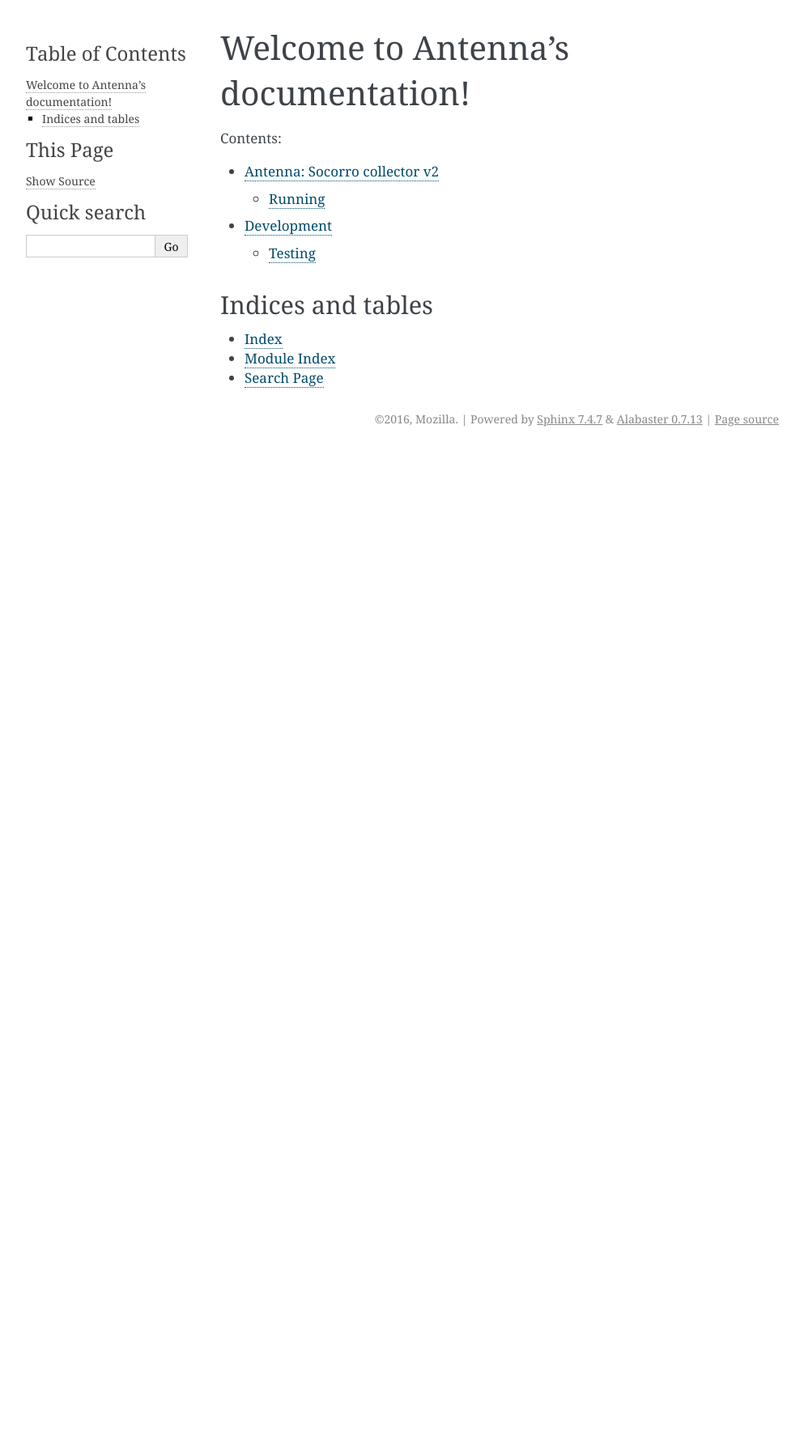
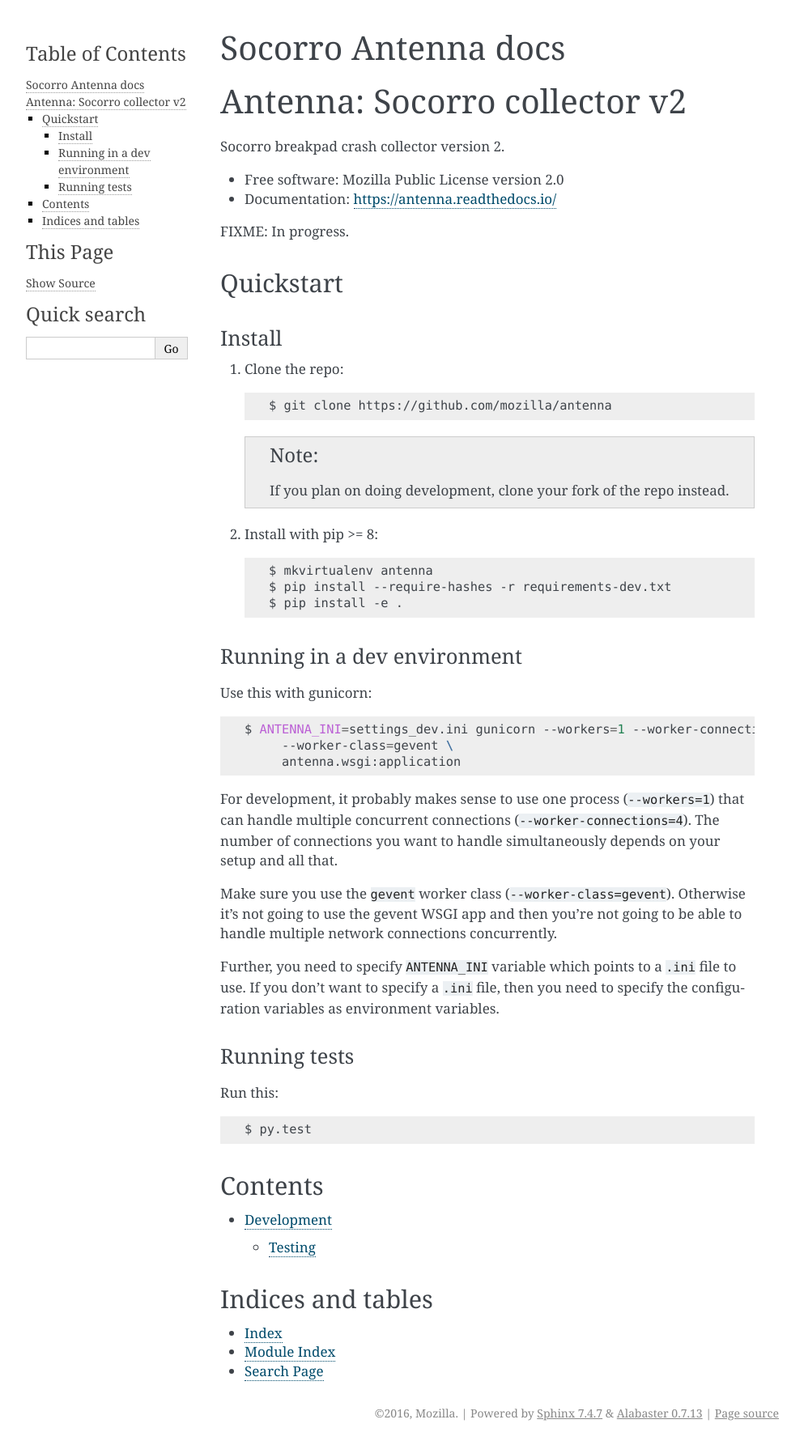
Before and after one commit to mozilla-services/antenna, a Sphinx documentation site: the page built from docs/index.rst, in a window 1280 px wide. Shown: the whole page at 81% size, without its empty margins (148-1141 px from the left). Built offline with Sphinx 7.4.7, drawn with Linux system fonts in a browser that asks for light colours; pages that are not in the unit, such as notebooks, are missing from menus; before the commit the page ends 900 px from its top, so only the background shows below that.

Commit message:
Update README with more direction
* add docs for installing
* add docs for tests
* fix docs for running

```diff
--- a/README.rst
+++ b/README.rst
@@ -4,26 +4,68 @@
 
 Socorro breakpad crash collector version 2.
 
-* Free software: Mozilla Public License version 2.0.
-* Documentation: https://.readthedocs.io
+* Free software: Mozilla Public License version 2.0
+* Documentation: https://antenna.readthedocs.io/
 
 FIXME: In progress.
 
+Quickstart
+==========
 
-Running
-=======
+Install
+-------
 
-Use this with gunicorn::
+1. Clone the repo:
 
-    gunicorn --workers=1 --worker-connections=4 --worker-class=gevent \
+   .. code-block:: shell
+
+      $ git clone https://github.com/mozilla/antenna
+
+   .. Note::
+
+      If you plan on doing development, clone your fork of the repo
+      instead.
+
+2. Install with pip >= 8:
+
+   .. code-block:: shell
+
+      $ mkvirtualenv antenna
+      $ pip install --require-hashes -r requirements-dev.txt
+      $ pip install -e .
+
+
+Running in a dev environment
+----------------------------
+
+Use this with gunicorn:
+
+.. code-block:: shell
+
+   $ ANTENNA_INI=settings_dev.ini gunicorn --workers=1 --worker-connections=4 \
+        --worker-class=gevent \
         antenna.wsgi:application
 
 
-It probably makes sense to use one process (``--workers=1``) that can handle
-multiple connections at the same time (``--worker-connections=4``). The number
-of connections you want to handle simultaneously depends on your setup and all
-that.
+For development, it probably makes sense to use one process (``--workers=1``)
+that can handle multiple concurrent connections (``--worker-connections=4``).
+The number of connections you want to handle simultaneously depends on your
+setup and all that.
 
-Make sure you use the ``gevent`` worker class. Otherwise it's not going to
-use the gevent WSI app and then you're not going to be able to handle multiple
-network connections concurrently.
+Make sure you use the ``gevent`` worker class (``--worker-class=gevent``).
+Otherwise it's not going to use the gevent WSGI app and then you're not going to
+be able to handle multiple network connections concurrently.
+
+Further, you need to specify ``ANTENNA_INI`` variable which points to a ``.ini``
+file to use. If you don't want to specify a ``.ini`` file, then you need to
+specify the configuration variables as environment variables.
+
+
+Running tests
+-------------
+
+Run this:
+
+.. code-block:: shell
+
+   $ py.test
--- a/docs/index.rst
+++ b/docs/index.rst
@@ -1,13 +1,16 @@
-===================================
-Welcome to Antenna's documentation!
-===================================
+====================
+Socorro Antenna docs
+====================
 
-Contents:
+.. include:: ../README.rst
+
+
+Contents
+========
 
 .. toctree::
    :maxdepth: 2
 
-   readme.rst
    dev.rst
    modules.rst
 
--- a/docs/readme.rst
+++ /dev/null
@@ -1 +0,0 @@
-.. include:: ../README.rst
```
